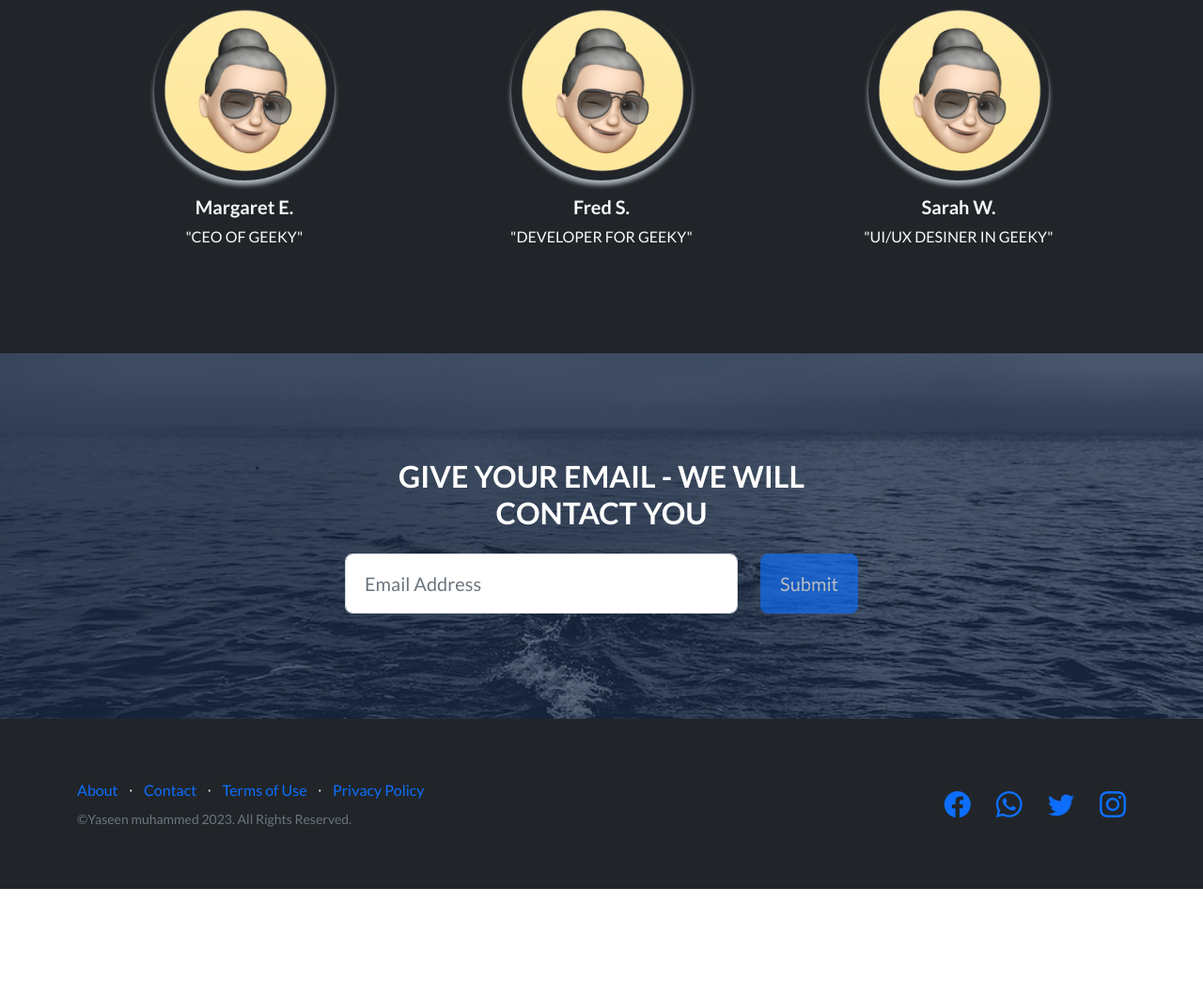
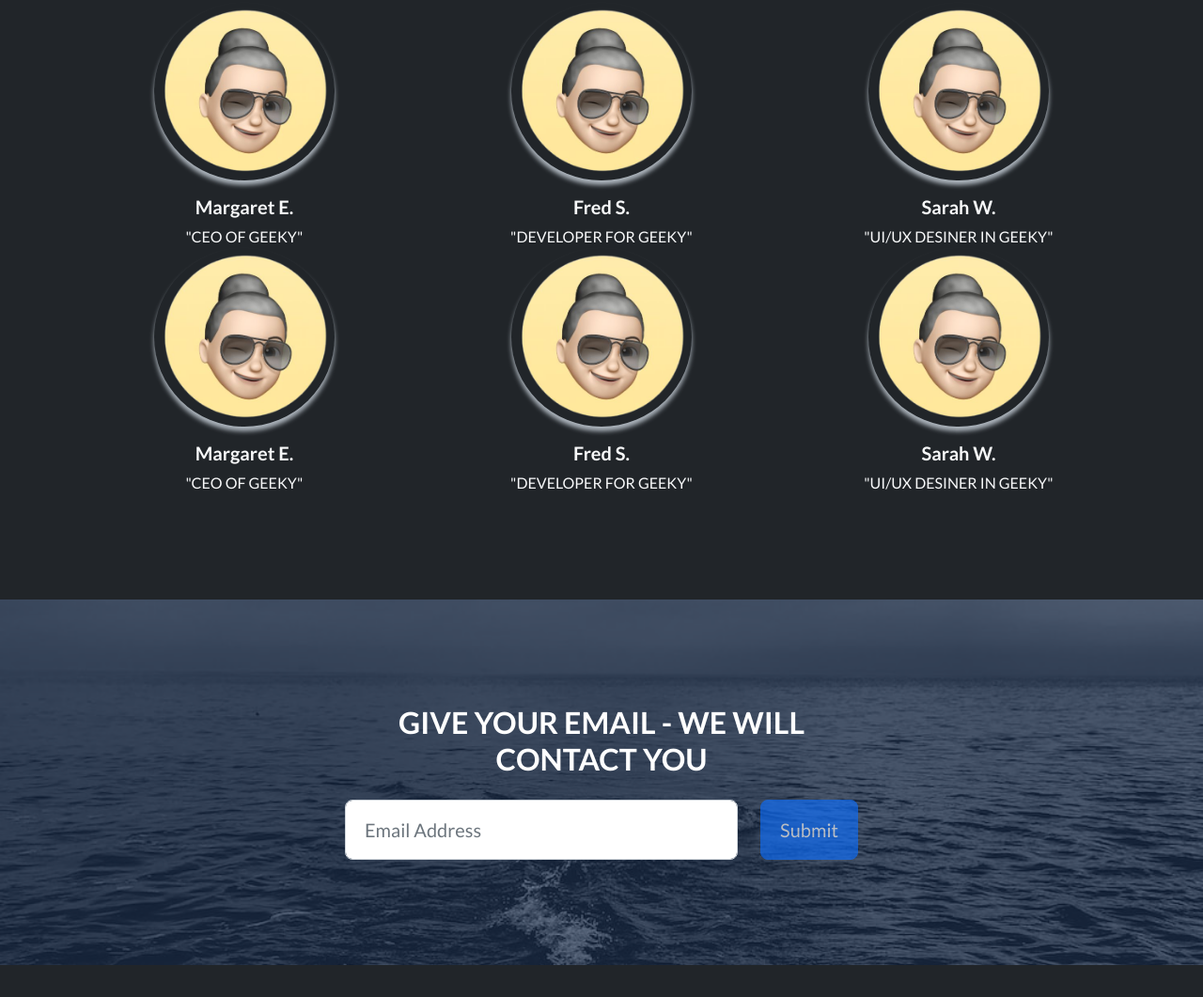
Before and after one commit to Geekygee-k/Yaseen-muhammed, a plain HTML site: page index.html in a window 1280 px wide. Shown: the part 2701-3762 px from the top of the page at 94% size. Before the commit the page ends 3647 px from the top, so only its background shows below. Drawn offline with nearby package versions, Linux system fonts and the light colour scheme.

Commit message:
index.html

```diff
--- a/index.html
+++ b/index.html
@@ -155,6 +155,29 @@
                         </div>
                     </div>
                 </div>
+                <div class="row">
+                    <div class="col-lg-4">
+                        <div class="testimonial-item mx-auto mb-5 mb-lg-0">
+                            <img class="img-fluid rounded-circle mb-3" src="assets/img/logo-1-2-3-4.png" alt="..." />
+                            <h5>Margaret E.</h5>
+                            <p class="font-weight-light mb-0">"CEO OF GEEKY"</p>
+                        </div>
+                    </div>
+                    <div class="col-lg-4">
+                        <div class="testimonial-item mx-auto mb-5 mb-lg-0">
+                            <img class="img-fluid rounded-circle mb-3" src="assets/img/logo-1-2-3-4.png" alt="..." />
+                            <h5>Fred S.</h5>
+                            <p class="font-weight-light mb-0">"DEVELOPER FOR GEEKY"</p>
+                        </div>
+                    </div>
+                    <div class="col-lg-4">
+                        <div class="testimonial-item mx-auto mb-5 mb-lg-0">
+                            <img class="img-fluid rounded-circle mb-3" src="assets/img/logo-1-2-3-4.png" alt="..." />
+                            <h5>Sarah W.</h5>
+                            <p class="font-weight-light mb-0">"UI/UX DESINER IN GEEKY"</p>
+                        </div>
+                    </div>
+                </div>
             </div>
         </section>
         <!-- Call to Action-->
```
